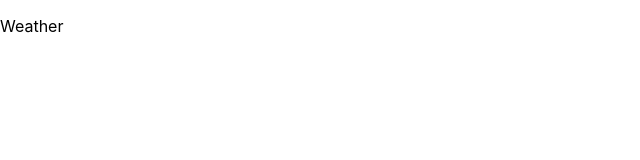
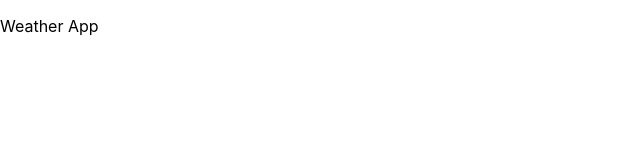
Before and after one commit to mathews1193/weather-app, a React (Create React App) app in the folder weather-app/: page / in a window 1280 px wide. Shown: the top 160 px of the page, without its empty margins (0-640 px from the left). Built offline with nearby package versions, Linux system fonts and the light colour scheme.

Commit message:
change text

```diff
--- a/weather-app/src/App.js
+++ b/weather-app/src/App.js
@@ -3,7 +3,7 @@ import React from 'react';
 function App() {
   return (
     <div className="App">
-      <p> Weather</p>
+      <p> Weather App</p>
     </div>
   );
 }
```
